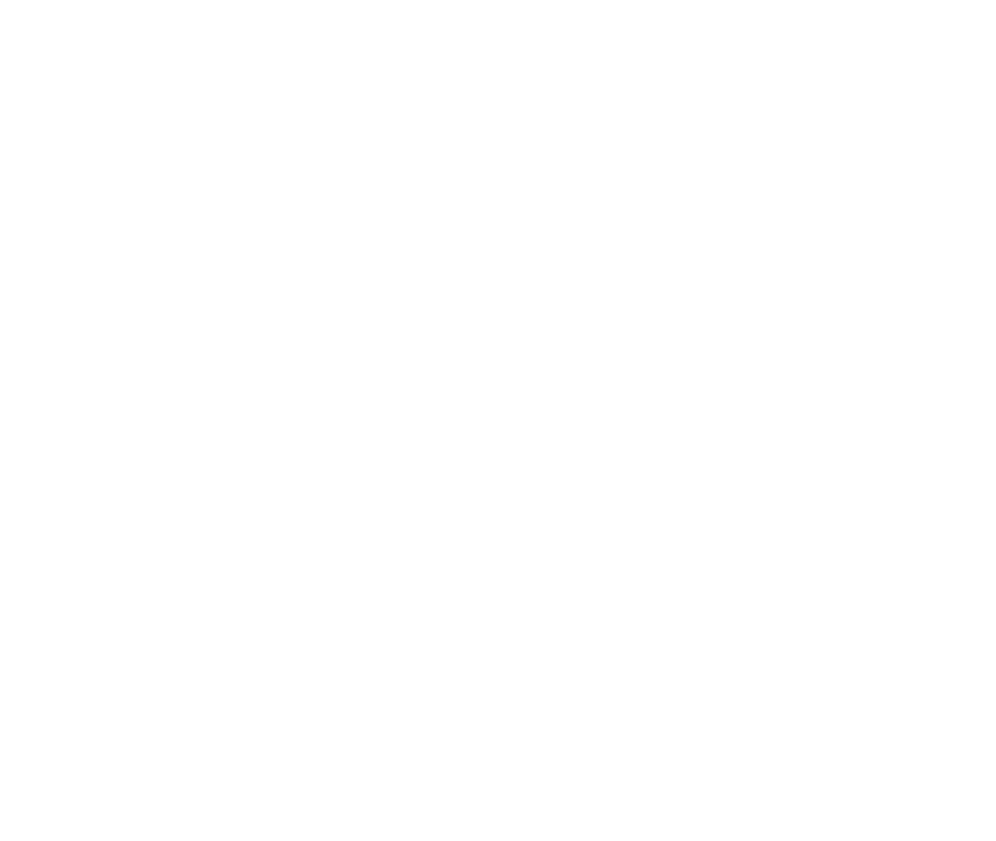
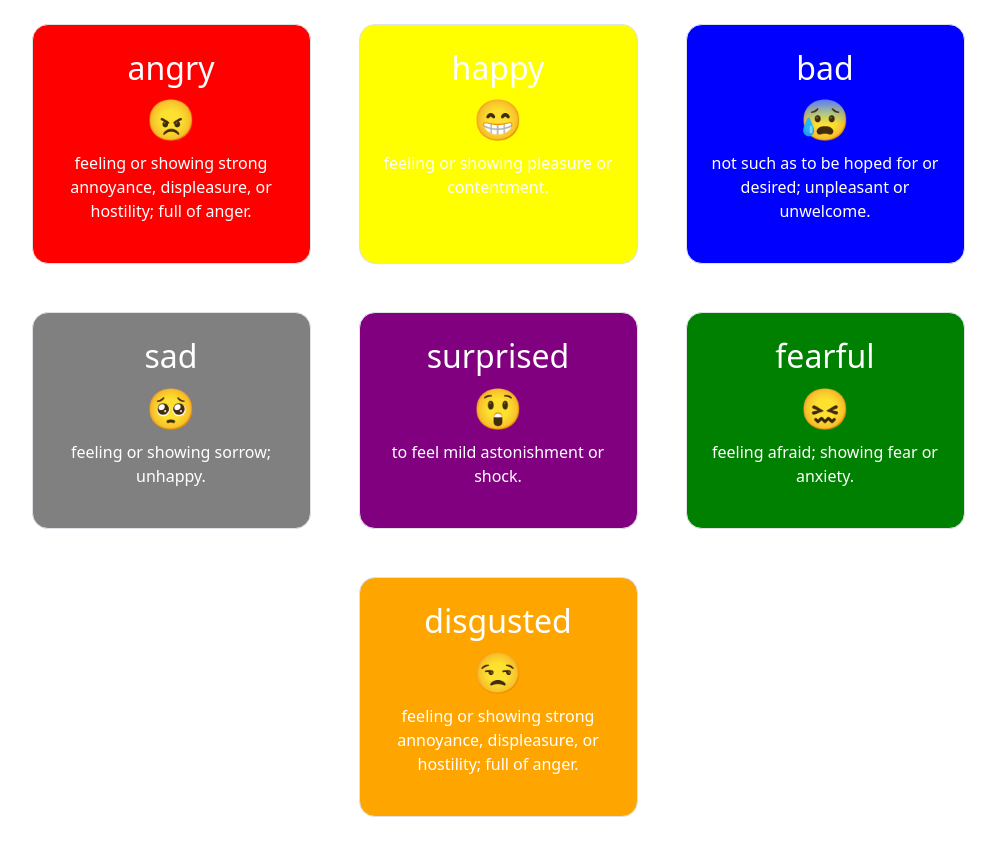
Before and after one commit to sh171/EmotionOnomatopeiaDictionary, a plain HTML site: page index.html in a window 1280 px wide. Shown: the whole page, without its empty margins (142-1138 px from the left). Before the commit the page ends 800 px from the top, so only its background shows below. Drawn offline with nearby package versions, Linux system fonts and the light colour scheme.

Commit message:
done with emotion category

```diff
--- a/index.html
+++ b/index.html
@@ -1,2 +1,15 @@
-<div id="target">
-</div>
+<!DOCTYPE html>
+<html>
+<head>
+	<meta charset="utf-8">
+	<meta name="viewport" content="width=device-width, initial-scale=1">
+	<link rel="stylesheet" href="style.css">
+	<link href="https://cdn.jsdelivr.net/npm/bootstrap@5.3.1/dist/css/bootstrap.min.css" rel="stylesheet" integrity="sha384-4bw+/aepP/YC94hEpVNVgiZdgIC5+VKNBQNGCHeKRQN+PtmoHDEXuppvnDJzQIu9" crossorigin="anonymous">
+	<title>Emotion Onomatopeia Dictionary</title>
+</head>
+<body>
+	<div id="target"></div>
+
+	<script src="main.js"></script>
+</body>
+</html>
--- a/main.js
+++ b/main.js
@@ -55,6 +55,51 @@ const pictureDictionary = {
     "zing":"https://cdn.pixabay.com/photo/2017/09/14/16/38/fiber-optic-2749588_1280.jpg"
 };
 
+class Word {
+    constructor(word, definition, pictureUrl) {
+        this.word = word;
+        this.definition = definition;
+        this.pictureUrl = pictureUrl;
+    }
+}
+
+class EmotionObject {
+    constructor(emotion, description, color, onomatopoeia, emoji) {
+        this.emotion = emotion;
+        this.description = description;
+        this.color = color;
+        this.onomatopoeia = onomatopoeia;
+        this.emoji = emoji;
+    }
+
+    // return an array of word objects that has onomatopeias
+    getOnomatopoeiaWords() {
+    }
+
+    getHtmlCategoryString() {
+        let category = document.createElement("div");
+        category.classList.add("col-lg-3", "col-md-6", "col-12", "text-center", "text-white", "border", "p-4", "m-4");
+        category.style.backgroundColor = this.color;
+
+        let emotionName = document.createElement("h2");
+        let emoji = document.createElement("h1");
+        let description = document.createElement("p");
+
+        emotionName.innerHTML = this.emotion;
+        emoji.innerHTML = this.emoji;
+        description.innerHTML = this.description;
+
+        category.append(emotionName);
+        category.append(emoji);
+        category.append(description);
+
+        return category;
+    }
+
+    getHtmlContaierString() {
+    }
+}
+
 const emotions = [
     new EmotionObject("angry", "feeling or showing strong annoyance, displeasure, or hostility; full of anger.", "red", ["bark","grunt", "roar","whack","smack","hiss"], "😠"),
     new EmotionObject("happy", "feeling or showing pleasure or contentment.", "yellow", ["bling","chatter","chant","giggle"], "😁"),
@@ -65,30 +110,11 @@ const emotions = [
     new EmotionObject("disgusted", "feeling or showing strong annoyance, displeasure, or hostility; full of anger.", "orange", ["flick","gargle","oink"], "😒")
 ];
 
-class Word {
-    constructor(word, definition, pictureUrl) {
-        this.word = word;
-        this.definition = definition;
-        this.pictureUrl = pictureUrl;
-    }
-}
+const target = document.getElementById("target");
 
-class EmotionObject {
-    constructor(emotion, description, color, emoji, onomatopoeia) {
-        this.emotion = emotion;
-        this.description = description;
-        this.color = color;
-        this.emoji = emoji;
-        this.onomatopoeia = onomatopoeia;
-    }
+let emotionCategory = document.createElement("div");
+emotionCategory.classList.add("container", "d-flex", "flex-wrap", "justify-content-center");
 
-    // return an array of word objects that has onomatopeias
-    getOnomatopoeiaWords() {
-    }
+emotions.map(emo => emotionCategory.append(emo.getHtmlCategoryString()));
 
-    getHtmlCategoryString() {
-    }
-
-    getHtmlContaierString() {
-    }
-}
+target.append(emotionCategory);
--- a/style.css
+++ b/style.css
@@ -0,0 +1,3 @@
+.border {
+	border-radius: 1rem;
+};
```
